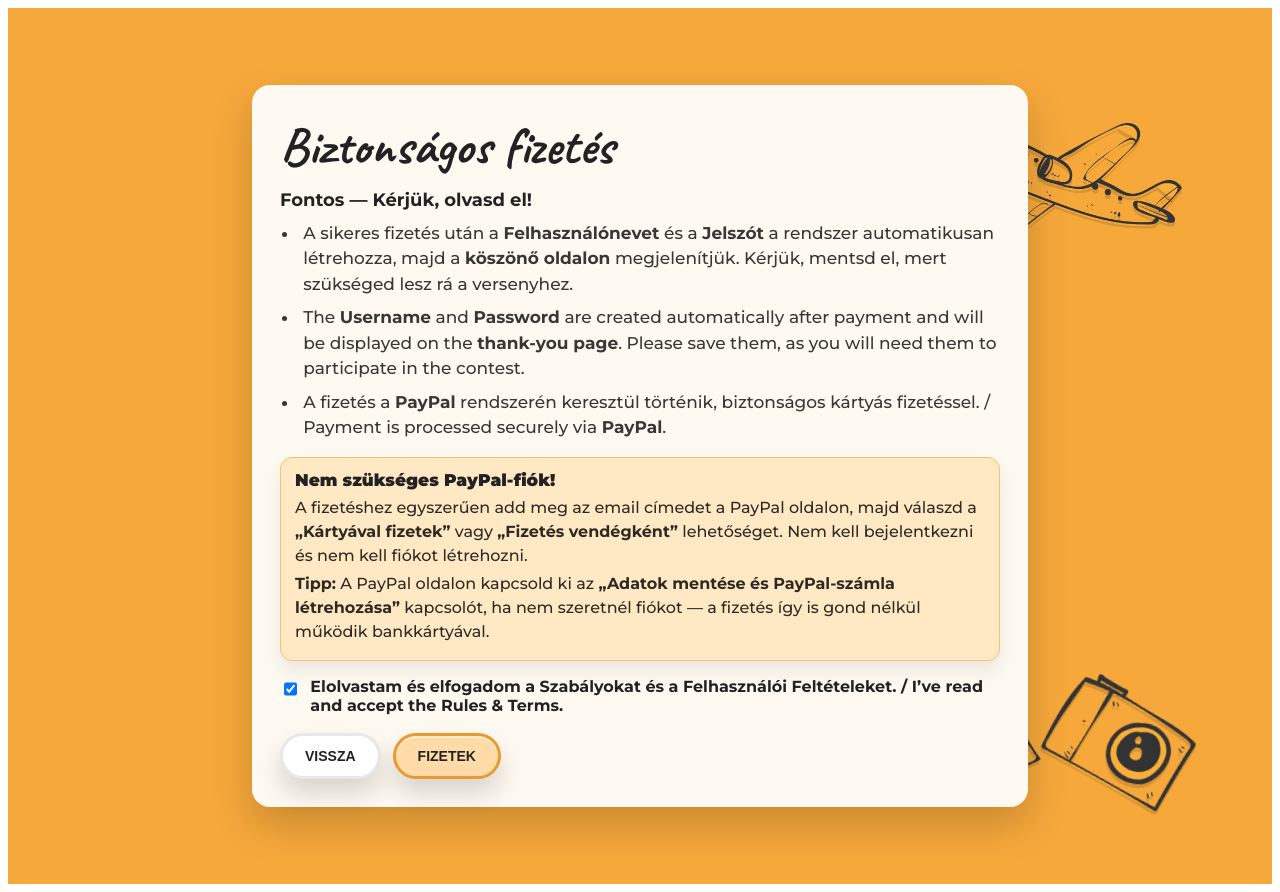
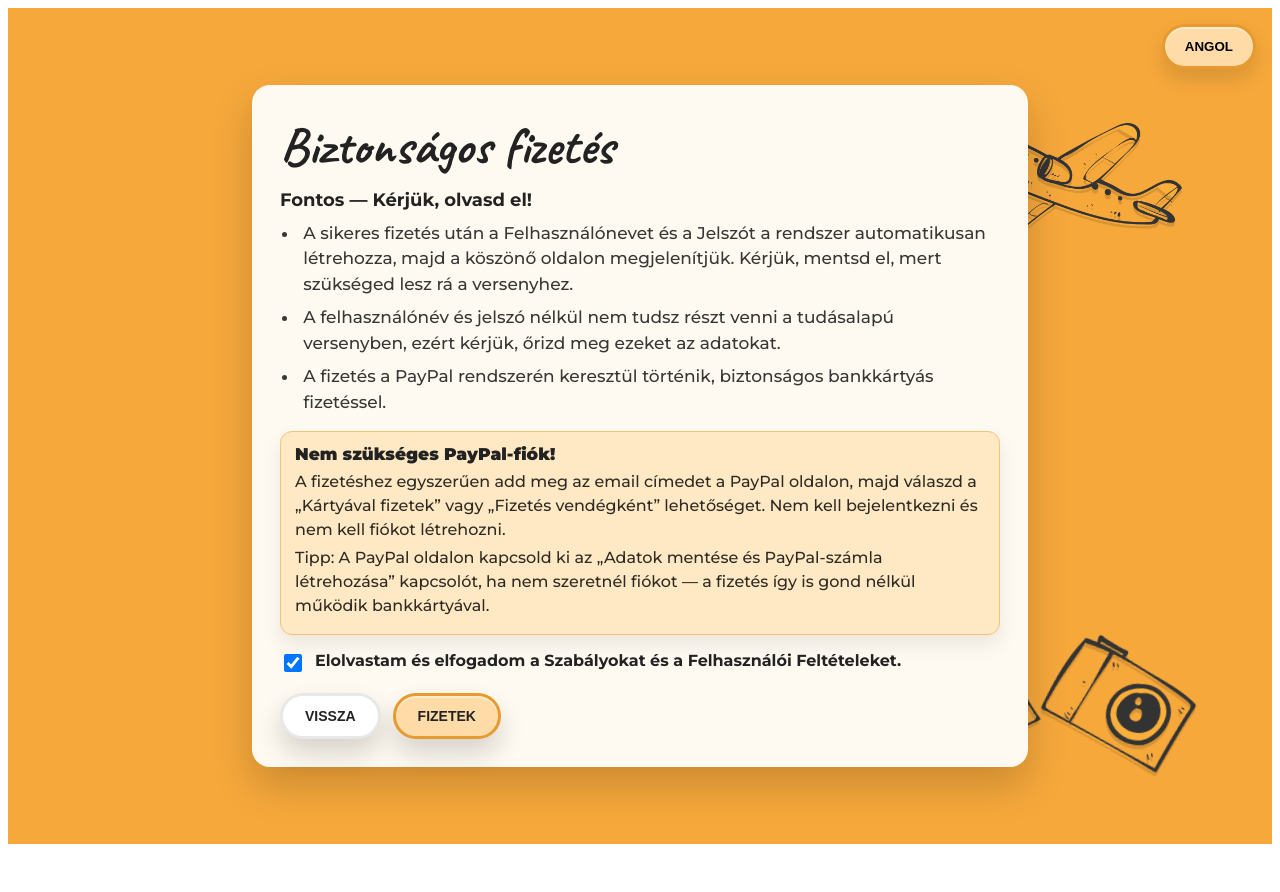
Before and after one commit to Runnerrander/grandlucky-quiz, a Next.js app: page /checkout in a window 1280 px wide. After the commit the page ends 852 px from the top, so only its background shows below. Built offline with nearby package versions, Linux system fonts and the light colour scheme.

Commit message:
Make checkout page bilingual and match User Agreement design with PayPal guest checkout help

```diff
--- a/pages/checkout.js
+++ b/pages/checkout.js
@@ -4,14 +4,64 @@ import Head from "next/head";
 
 export default function CheckoutPage() {
   const [busy, setBusy] = useState(false);
-  const [agree, setAgree] = useState(true); // default checked like your page
+  const [agree, setAgree] = useState(true); // default checked
   const [error, setError] = useState("");
+  const [lang, setLang] = useState("hu"); // HU default
+
+  const copy = {
+    hu: {
+      headTitle: "Biztonságos fizetés — GrandLuckyTravel",
+      langBtn: "ANGOL",
+      titleScript: "Biztonságos fizetés",
+      introStrong: "Fontos — Kérjük, olvasd el!",
+      bullets: [
+        "A sikeres fizetés után a Felhasználónevet és a Jelszót a rendszer automatikusan létrehozza, majd a köszönő oldalon megjelenítjük. Kérjük, mentsd el, mert szükséged lesz rá a versenyhez.",
+        "A felhasználónév és jelszó nélkül nem tudsz részt venni a tudásalapú versenyben, ezért kérjük, őrizd meg ezeket az adatokat.",
+        "A fizetés a PayPal rendszerén keresztül történik, biztonságos bankkártyás fizetéssel.",
+      ],
+      paypalBoxTitle: "Nem szükséges PayPal-fiók!",
+      paypalBoxLines: [
+        'A fizetéshez egyszerűen add meg az email címedet a PayPal oldalon, majd válaszd a „Kártyával fizetek” vagy „Fizetés vendégként” lehetőséget. Nem kell bejelentkezni és nem kell fiókot létrehozni.',
+        "Tipp: A PayPal oldalon kapcsold ki az „Adatok mentése és PayPal-számla létrehozása” kapcsolót, ha nem szeretnél fiókot — a fizetés így is gond nélkül működik bankkártyával.",
+      ],
+      agreeLabel:
+        "Elolvastam és elfogadom a Szabályokat és a Felhasználói Feltételeket.",
+      back: "VISSZA",
+      pay: "Fizetek",
+      payBusy: "Folyamatban…",
+      alertTerms: "Kérjük, fogadd el a feltételeket.",
+      errorPrefix: "Hiba: ",
+    },
+    en: {
+      headTitle: "Secure Payment — GrandLuckyTravel",
+      langBtn: "MAGYAR",
+      titleScript: "Secure Payment",
+      introStrong: "Important — Please read before paying!",
+      bullets: [
+        "After a successful payment, your Username and Password will be created automatically by the system and displayed on the thank-you page. Please save them, as you will need them to participate in the contest.",
+        "Without your username and password, you will not be able to join the knowledge-based contest, so please keep these details safe.",
+        "Payment is processed securely via PayPal using your debit or credit card.",
+      ],
+      paypalBoxTitle: "No PayPal account required",
+      paypalBoxLines: [
+        "On the PayPal page, you can pay securely with your debit or credit card as a guest, without logging in or creating a PayPal account.",
+      ],
+      agreeLabel: "I’ve read and accept the Rules and Terms of Use.",
+      back: "BACK",
+      pay: "Pay Now",
+      payBusy: "Processing…",
+      alertTerms: "Please accept the terms.",
+      errorPrefix: "Error: ",
+    },
+  };
+
+  const c = copy[lang];
 
   async function payWithPayPal() {
     try {
       setError("");
       if (!agree) {
-        alert("Kérjük, fogadd el a feltételeket. / Please accept the terms.");
+        alert(c.alertTerms + " / " + copy[lang === "hu" ? "en" : "hu"].alertTerms);
         return;
       }
       setBusy(true);
@@ -25,16 +75,23 @@ export default function CheckoutPage() {
       const data = await res.json();
       if (!res.ok || !data?.approveURL) {
         console.error("create error:", data);
-        alert("Sajnáljuk, nem sikerült elindítani a PayPal fizetést.");
+        alert(
+          lang === "hu"
+            ? "Sajnáljuk, nem sikerült elindítani a PayPal fizetést."
+            : "Sorry, we could not start the PayPal payment."
+        );
         setBusy(false);
         return;
       }
 
-      // Redirect user to PayPal
       window.location.href = data.approveURL;
     } catch (e) {
       console.error(e);
-      alert("Sajnáljuk, nem sikerült elindítani a PayPal fizetést.");
+      alert(
+        lang === "hu"
+          ? "Sajnáljuk, nem sikerült elindítani a PayPal fizetést."
+          : "Sorry, we could not start the PayPal payment."
+      );
       setError(String(e));
       setBusy(false);
     }
@@ -43,7 +100,7 @@ export default function CheckoutPage() {
   return (
     <main className="wrap">
       <Head>
-        <title>Biztonságos fizetés — GrandLuckyTravel</title>
+        <title>{c.headTitle}</title>
         <meta
           name="viewport"
           content="width=device-width, initial-scale=1, maximum-scale=1"
@@ -54,6 +111,14 @@ export default function CheckoutPage() {
         />
       </Head>
 
+      {/* language chip */}
+      <button
+        className="lang"
+        onClick={() => setLang((prev) => (prev === "hu" ? "en" : "hu"))}
+      >
+        {c.langBtn}
+      </button>
+
       {/* doodles */}
       <img className="plane" src="/plane-hero.png" alt="" />
       <img className="passport" src="/leaflet.png" alt="" />
@@ -61,48 +126,27 @@ export default function CheckoutPage() {
 
       <section className="container">
         <h1 className="title">
-          <span className="script">Biztonságos fizetés</span>
+          <span className="script">{c.titleScript}</span>
         </h1>
 
         <p className="intro">
-          <strong>Fontos — Kérjük, olvasd el!</strong>
+          <strong>{c.introStrong}</strong>
         </p>
 
         <ul className="list">
-          <li>
-            A sikeres fizetés után a <b>Felhasználónevet</b> és a <b>Jelszót</b>{" "}
-            a rendszer automatikusan létrehozza, majd a{" "}
-            <b>köszönő oldalon</b> megjelenítjük. Kérjük, mentsd el, mert
-            szükséged lesz rá a versenyhez.
-          </li>
-          <li>
-            The <b>Username</b> and <b>Password</b> are created automatically
-            after payment and will be displayed on the <b>thank-you page</b>.
-            Please save them, as you will need them to participate in the
-            contest.
-          </li>
-          <li>
-            A fizetés a <b>PayPal</b> rendszerén keresztül történik, biztonságos
-            kártyás fizetéssel. / Payment is processed securely via{" "}
-            <b>PayPal</b>.
-          </li>
+          {c.bullets.map((line, idx) => (
+            <li key={idx}>{line}</li>
+          ))}
         </ul>
 
-        {/* PayPal helper box – HU focus */}
+        {/* PayPal helper box */}
         <div className="paypal-box">
-          <p className="paypal-title">Nem szükséges PayPal-fiók!</p>
-          <p className="paypal-text">
-            A fizetéshez egyszerűen add meg az email címedet a PayPal oldalon,
-            majd válaszd a <b>„Kártyával fizetek”</b> vagy{" "}
-            <b>„Fizetés vendégként”</b> lehetőséget. Nem kell bejelentkezni és
-            nem kell fiókot létrehozni.
-          </p>
-          <p className="paypal-text">
-            <b>Tipp:</b> A PayPal oldalon kapcsold ki az{" "}
-            <b>„Adatok mentése és PayPal-számla létrehozása”</b> kapcsolót, ha
-            nem szeretnél fiókot — a fizetés így is gond nélkül működik
-            bankkártyával.
-          </p>
+          <p className="paypal-title">{c.paypalBoxTitle}</p>
+          {c.paypalBoxLines.map((line, idx) => (
+            <p className="paypal-text" key={idx}>
+              {line}
+            </p>
+          ))}
         </div>
 
         <label className="agree">
@@ -111,10 +155,7 @@ export default function CheckoutPage() {
             checked={agree}
             onChange={(e) => setAgree(e.target.checked)}
           />
-          <span>
-            Elolvastam és elfogadom a Szabályokat és a Felhasználói
-            Feltételeket. / I’ve read and accept the Rules & Terms.
-          </span>
+          <span>{c.agreeLabel}</span>
         </label>
 
         <div className="actions">
@@ -124,7 +165,7 @@ export default function CheckoutPage() {
             disabled={busy}
             className="btn ghost"
           >
-            VISSZA
+            {c.back}
           </button>
 
           <button
@@ -133,11 +174,16 @@ export default function CheckoutPage() {
             disabled={busy || !agree}
             className="btn"
           >
-            {busy ? "Folyamatban…" : "Fizetek"}
+            {busy ? c.payBusy : c.pay}
           </button>
         </div>
 
-        {error ? <p className="error">{error}</p> : null}
+        {error ? (
+          <p className="error">
+            {c.errorPrefix}
+            {error}
+          </p>
+        ) : null}
       </section>
 
       <style jsx>{`
@@ -154,6 +200,20 @@ export default function CheckoutPage() {
           color: #222;
           position: relative;
           overflow-x: hidden;
+        }
+
+        .lang {
+          position: fixed;
+          top: clamp(14px, 2.2vw, 24px);
+          right: clamp(14px, 2.2vw, 24px);
+          z-index: 10;
+          background: #ffdca7;
+          border: 3px solid #e79a2f;
+          padding: 12px 20px;
+          border-radius: 999px;
+          font-weight: 900;
+          box-shadow: 0 10px 20px rgba(0, 0, 0, 0.12),
+            inset 0 2px 0 rgba(255, 255, 255, 0.4);
         }
 
         .container {
```
